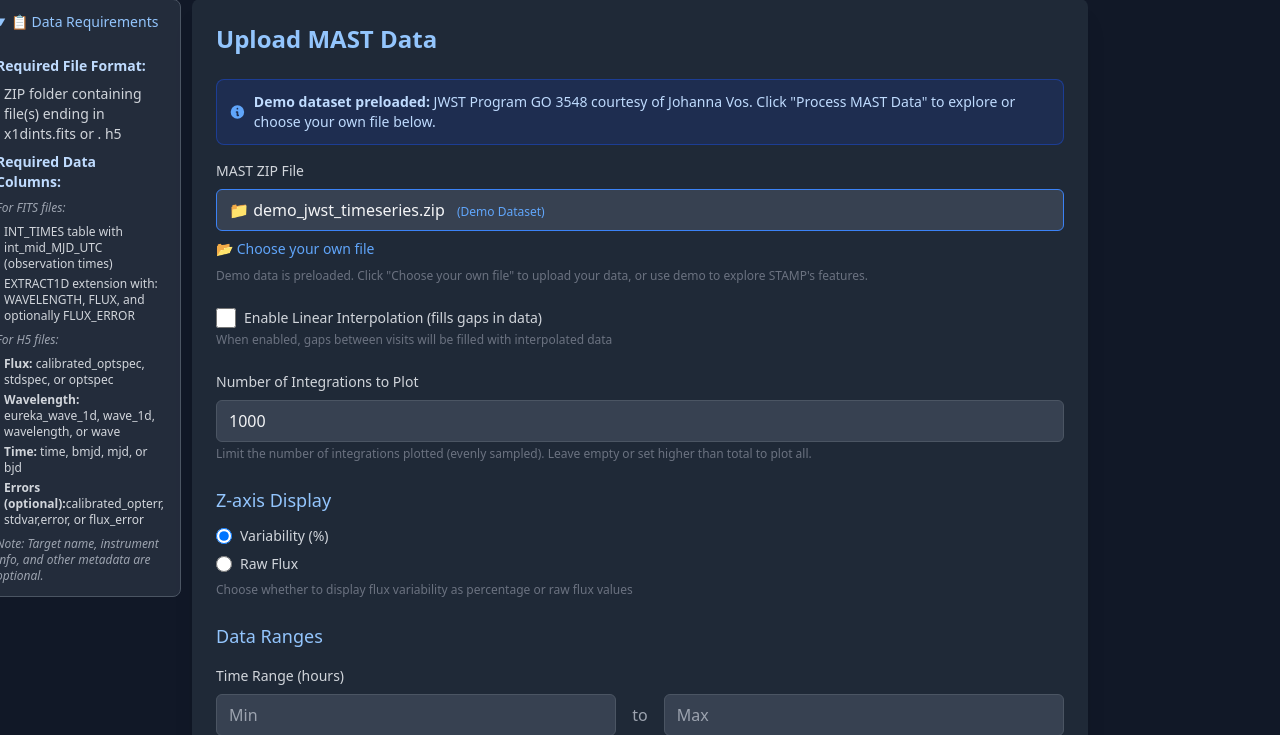
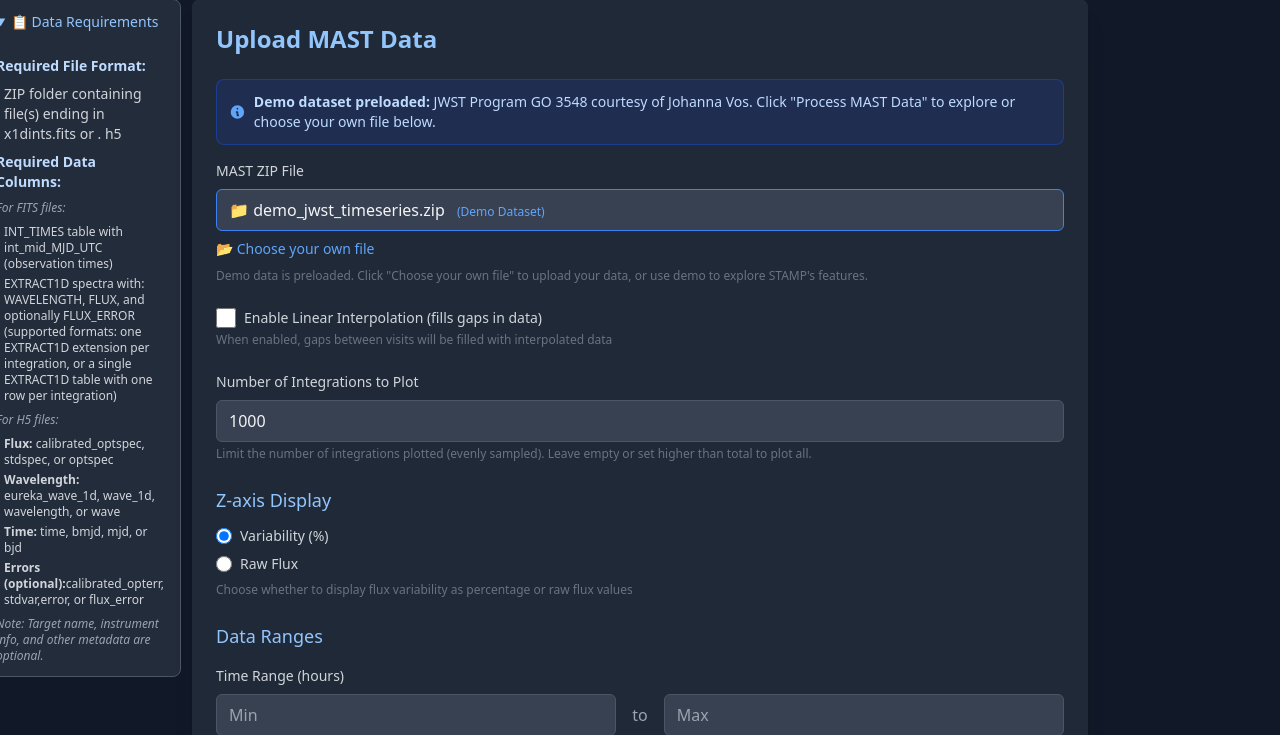
Before and after one commit to BDNYC/STAMP, a Flask app: page / in a window 1280 px wide, after a click on "📋 Data Requirements". Shown: the part 225-960 px from the top of the page. Run offline with Flask 3, Linux system fonts and the light colour scheme; some libraries are stand-ins or nearby versions.

Commit message:
Allowed data in rows instead of just integrations to be loaded

```diff
--- a/app.py
+++ b/app.py
@@ -210,12 +210,21 @@ def load_integrations_from_fits(file_path, per_integ_cb=None, total_in_file=None
                 flux_unit = 'MJy'
             header_info['flux_unit'] = flux_unit
             integrations = []
-            nint = len(mids)
-            for idx, mjd in enumerate(mids, start=1):
-                data = hdul['EXTRACT1D', idx].data
-                w = data['WAVELENGTH']
-                f = data['FLUX']
-                e = data['FLUX_ERROR'] if 'FLUX_ERROR' in data.names else np.full_like(f, np.nan)
+            extract = hdul['EXTRACT1D'].data if 'EXTRACT1D' in hdul else None
+            nint = len(extract) if extract is not None else len(mids)
+            for idx, mjd in enumerate(mids[:nint], start=1):
+                try:
+                    data = hdul['EXTRACT1D', idx].data
+                    w = data['WAVELENGTH']
+                    f = data['FLUX']
+                    e = data['FLUX_ERROR'] if 'FLUX_ERROR' in data.names else np.full_like(f, np.nan)
+                except Exception:
+                    if extract is None or (idx - 1) >= len(extract):
+                        raise
+                    row = extract[idx - 1]
+                    w = row['WAVELENGTH']
+                    f = row['FLUX']
+                    e = row['FLUX_ERROR'] if 'FLUX_ERROR' in extract.names else np.full_like(f, np.nan)
                 mask = ~np.isnan(f)
                 integrations.append({
                     'wavelength': w[mask],
@@ -229,7 +238,6 @@ def load_integrations_from_fits(file_path, per_integ_cb=None, total_in_file=None
     except Exception as e:
         logger.error(f"Error reading FITS file {file_path}: {e}")
         return None, None
-
 
 
 def calculate_bin_size(data_length, num_plots):
@@ -557,8 +565,13 @@ def process_mast_files_with_gaps(file_paths, use_interpolation=False, max_integr
         try:
             if fp.endswith('.fits'):
                 with fits.open(fp, memmap=True) as hdul:
-                    count = len(hdul['INT_TIMES'].data['int_mid_MJD_UTC'])
-                    first_t = float(hdul['INT_TIMES'].data['int_mid_MJD_UTC'][0])
+                    mids = hdul['INT_TIMES'].data['int_mid_MJD_UTC']
+                    if 'EXTRACT1D' in hdul:
+                        extract = hdul['EXTRACT1D'].data
+                        count = min(len(mids), len(extract))
+                    else:
+                        count = len(mids)
+                    first_t = float(mids[0])
             elif fp.endswith('.h5'):
                 with h5py.File(fp, 'r') as h:
                     fk = _first_key(h, "calibrated_optspec", "stdspec", "optspec")
@@ -710,8 +723,6 @@ def process_mast_files_with_gaps(file_paths, use_interpolation=False, max_integr
         'flux_unit': all_headers[0]['flux_unit'] if all_headers else 'Unknown',
     }
     return common_wl, flux_norm_2d, flux_raw_2d, times_hours, metadata, error_raw_2d
-
-
 
 @app.route('/plots/<path:filename>')
 def serve_plots(filename):
--- a/static/js/main.js
+++ b/static/js/main.js
@@ -656,7 +656,7 @@ async function uploadMastDirectory() {
           reject(e);
         }
       };
-      __progressTimer = setInterval(poll, 800);
+      __progressTimer = setInterval(poll, 200);
       poll();
     });
 
--- a/templates/index.html
+++ b/templates/index.html
@@ -129,7 +129,7 @@
                         <p class="text-xs italic text-gray-400">For FITS files:</p>
                         <ul class="list-disc list-outside space-y-1 ml-2 text-xs">
                             <li>INT_TIMES table with int_mid_MJD_UTC (observation times)</li>
-                            <li>EXTRACT1D extension with: WAVELENGTH, FLUX, and optionally FLUX_ERROR</li>
+                            <li>EXTRACT1D spectra with: WAVELENGTH, FLUX, and optionally FLUX_ERROR (supported formats: one EXTRACT1D extension per integration, or a single EXTRACT1D table with one row per integration)</li>
                         </ul>
 
                         <p class="text-xs italic text-gray-400 mt-2">For H5 files:</p>
```
